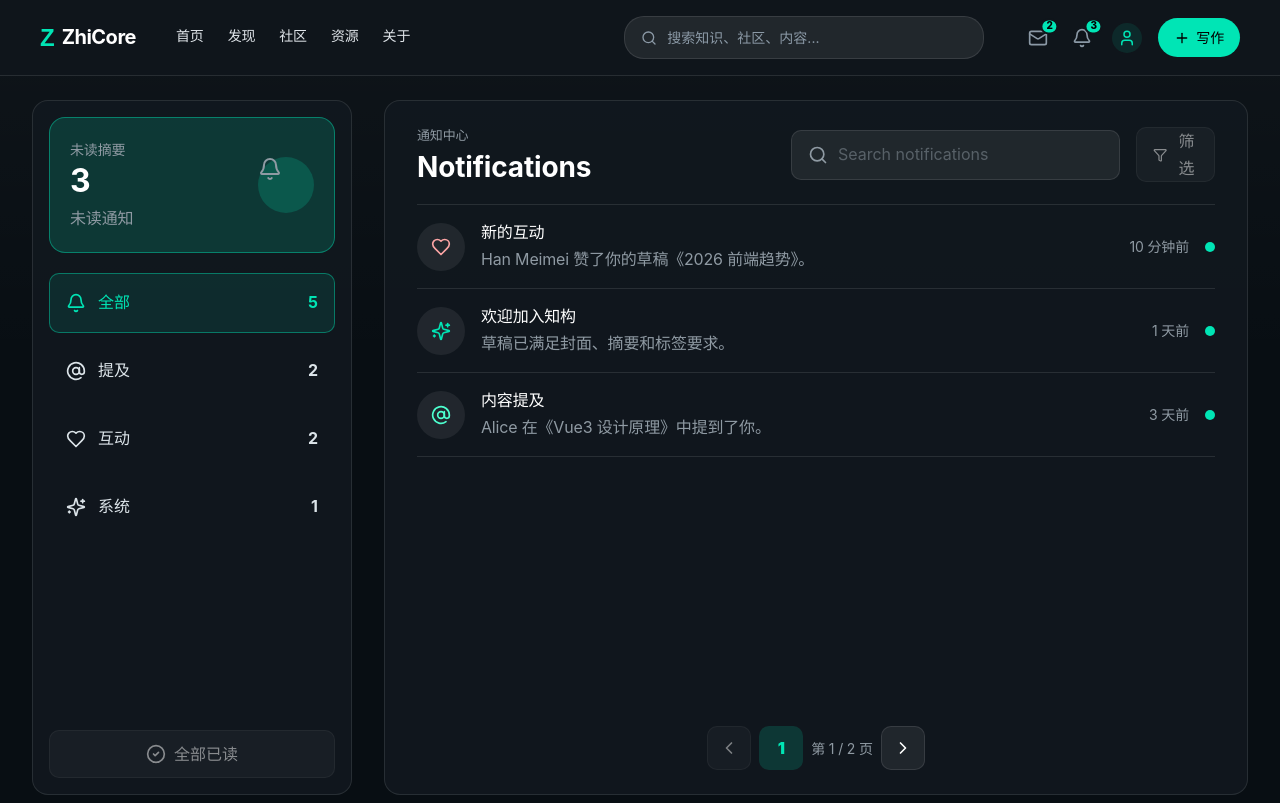
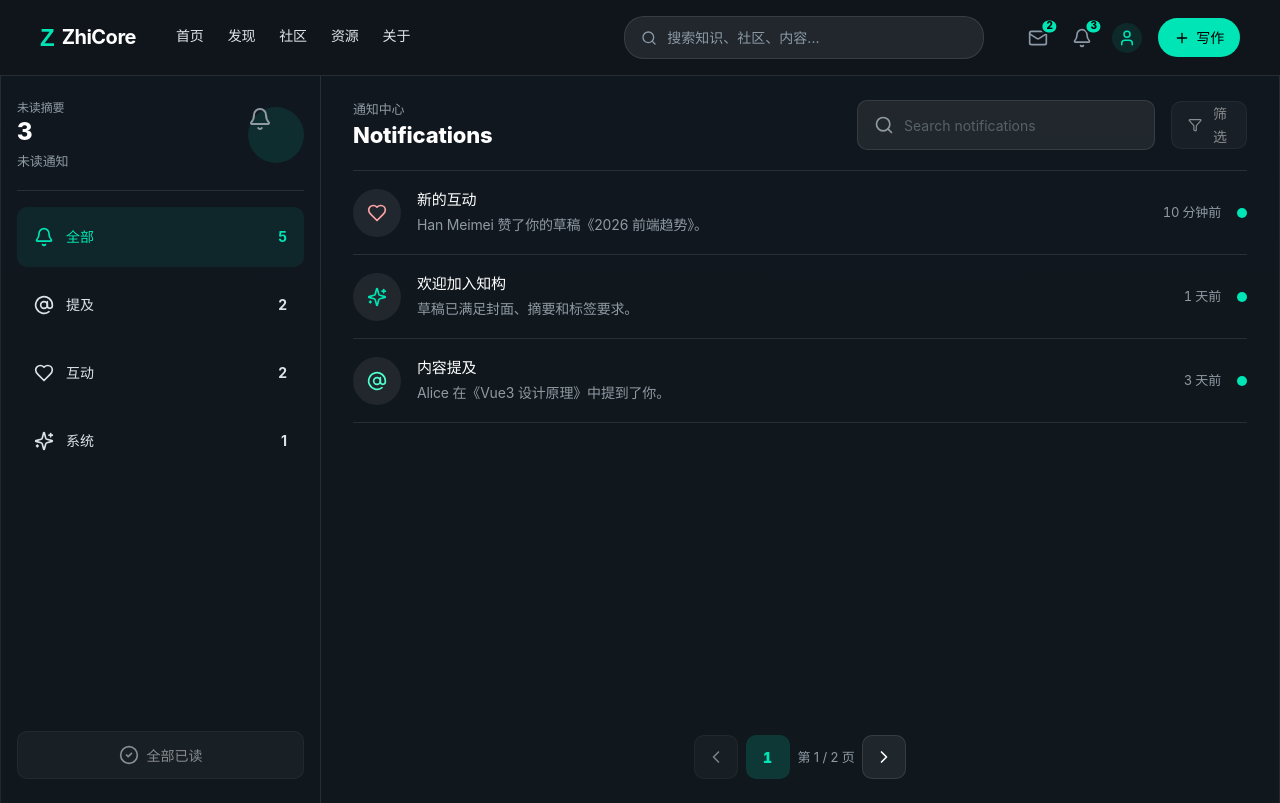
Before and after one commit to architectcgz/zhicore-frontend-vue, a Vue app: page /notifications in a window 1280 px wide. Built offline with nearby package versions, Linux system fonts and the light colour scheme.

Commit message:
style(ui): 收敛工作台页面排版和布局

```diff
--- a/src/pages/home/HomeNotificationsRoutePage.vue
+++ b/src/pages/home/HomeNotificationsRoutePage.vue
@@ -276,7 +276,8 @@ function goNextPage() {
   );
 
   min-height: calc(100vh - 73px);
-  padding: var(--space-6) var(--space-8) var(--space-2);
+  display: grid;
+  padding: 0;
   background:
     linear-gradient(180deg, rgba(255, 255, 255, 0.025), transparent 18rem),
     var(--notifications-bg);
@@ -285,17 +286,14 @@ function goNextPage() {
 
 .notifications-route__layout {
   display: grid;
-  width: min(100%, 96rem);
-  min-height: calc(100vh - 105px);
-  margin: 0 auto;
+  width: 100%;
+  min-height: 100%;
   grid-template-columns: minmax(15rem, 20rem) minmax(0, 1fr);
-  gap: var(--space-8);
+  border-inline: 1px solid var(--notifications-line);
 }
 
 .notifications-route__sidebar,
 .notifications-route__main {
-  border: 1px solid var(--notifications-line);
-  border-radius: var(--radius-lg);
   background: var(--notifications-panel);
 }
 
@@ -303,8 +301,9 @@ function goNextPage() {
   display: grid;
   min-height: 0;
   grid-template-rows: auto auto minmax(0, 1fr);
-  gap: var(--space-5);
-  padding: var(--space-4);
+  gap: var(--space-4);
+  padding: var(--space-6) var(--space-4);
+  border-right: 1px solid var(--notifications-line);
 }
 
 .notifications-route__summary {
@@ -312,10 +311,8 @@ function goNextPage() {
   align-items: center;
   justify-content: space-between;
   gap: var(--space-4);
-  padding: var(--space-5);
-  border: 1px solid var(--notifications-line-strong);
-  border-radius: var(--radius-lg);
-  background: color-mix(in srgb, var(--color-primary) 16%, transparent);
+  padding: 0 0 var(--space-5);
+  border-bottom: 1px solid var(--notifications-line);
 }
 
 .notifications-route__summary span,
@@ -325,20 +322,25 @@ function goNextPage() {
 
 .notifications-route__summary span {
   display: block;
-  font-size: 0.875rem;
-  font-weight: 700;
+  font-size: var(--font-size-ui-caption);
+  font-weight: var(--font-weight-ui-control);
+  line-height: 1.3;
 }
 
 .notifications-route__summary strong {
   display: block;
   margin-top: var(--space-1);
   color: var(--notifications-text-strong);
-  font-size: 2rem;
+  font-size: var(--font-size-ui-data);
+  font-variant-numeric: tabular-nums;
+  font-weight: var(--font-weight-ui-title);
   line-height: 1;
 }
 
 .notifications-route__summary p {
   margin: var(--space-2) 0 0;
+  font-size: var(--font-size-ui-meta);
+  line-height: var(--line-height-ui-meta);
 }
 
 .notifications-route__summary-icon {
@@ -348,7 +350,7 @@ function goNextPage() {
   align-items: center;
   justify-content: center;
   border-radius: var(--radius-pill);
-  background: color-mix(in srgb, var(--color-primary) 18%, transparent);
+  background: color-mix(in srgb, var(--color-primary) 10%, transparent);
   color: var(--color-primary);
 }
 
@@ -375,7 +377,9 @@ function goNextPage() {
   background: transparent;
   color: var(--notifications-text);
   cursor: pointer;
-  font-weight: 700;
+  font-size: var(--font-size-ui-body);
+  font-weight: var(--font-weight-ui-control);
+  line-height: 1.25;
   text-align: left;
   transition:
     background 0.2s ease,
@@ -390,8 +394,8 @@ function goNextPage() {
 }
 
 .notifications-route__nav-item[aria-current="page"] {
-  border-color: var(--notifications-line-strong);
-  background: color-mix(in srgb, var(--color-primary) 10%, transparent);
+  border-color: transparent;
+  background: color-mix(in srgb, var(--color-primary) 8%, transparent);
   color: var(--color-primary);
 }
 
@@ -413,7 +417,8 @@ function goNextPage() {
   background: var(--notifications-control);
   color: var(--notifications-text-strong);
   cursor: pointer;
-  font-weight: 700;
+  font-size: var(--font-size-ui-body);
+  font-weight: var(--font-weight-ui-control);
   transition:
     background 0.2s ease,
     border-color 0.2s ease,
@@ -474,15 +479,17 @@ function goNextPage() {
 .notifications-route__empty h1 {
   margin: 0;
   color: var(--notifications-text-strong);
-  font-size: 1.75rem;
-  line-height: 1.2;
+  font-size: var(--font-size-ui-page-title);
+  font-weight: var(--font-weight-ui-title);
+  line-height: var(--line-height-ui-title);
 }
 
 .notifications-route__section-label {
   margin: 0 0 var(--space-1);
   color: var(--notifications-muted);
-  font-size: 0.8125rem;
+  font-size: var(--font-size-ui-meta);
   font-weight: 800;
+  line-height: 1.3;
 }
 
 .notifications-route__toolbar {
@@ -521,6 +528,7 @@ function goNextPage() {
   outline: 0;
   background: transparent;
   color: var(--notifications-text-strong);
+  font-size: var(--font-size-ui-body);
 }
 
 .notifications-route__search input::placeholder {
@@ -550,12 +558,7 @@ function goNextPage() {
 }
 
 .notifications-route__item:hover {
-  background: linear-gradient(
-    90deg,
-    transparent,
-    rgba(255, 255, 255, 0.035),
-    transparent
-  );
+  background: color-mix(in srgb, var(--notifications-control) 52%, transparent);
 }
 
 .notifications-route__item-icon {
@@ -588,22 +591,26 @@ function goNextPage() {
 .notifications-route__item-body h2 {
   margin: 0;
   color: var(--notifications-text-strong);
-  font-size: 1rem;
-  line-height: 1.35;
+  font-size: var(--font-size-ui-row-title);
+  font-weight: var(--font-weight-ui-strong);
+  line-height: var(--line-height-ui-row-title);
 }
 
 .notifications-route__item-body p {
   overflow: hidden;
   margin: var(--space-1) 0 0;
   color: var(--notifications-muted);
-  line-height: 1.45;
+  font-size: var(--font-size-ui-body);
+  line-height: var(--line-height-ui-body);
   text-overflow: ellipsis;
   white-space: nowrap;
 }
 
 .notifications-route__item time {
   color: var(--notifications-muted);
-  font-size: 0.875rem;
+  font-size: var(--font-size-ui-meta);
+  font-variant-numeric: tabular-nums;
+  line-height: 1.3;
   white-space: nowrap;
 }
 
@@ -642,18 +649,21 @@ function goNextPage() {
   border-radius: var(--radius-md);
   background: color-mix(in srgb, var(--color-primary) 16%, transparent);
   color: var(--color-primary);
+  font-size: var(--font-size-ui-body);
+  font-variant-numeric: tabular-nums;
   font-weight: 900;
 }
 
 .notifications-route__pagination-status {
   color: var(--notifications-muted);
-  font-size: 0.875rem;
+  font-size: var(--font-size-ui-meta);
+  line-height: var(--line-height-ui-meta);
 }
 
 .notifications-route__eyebrow {
   margin: 0 0 var(--space-1);
   color: var(--color-primary);
-  font-size: 0.75rem;
+  font-size: var(--font-size-ui-caption);
   font-weight: 800;
   letter-spacing: 0.08em;
   text-transform: uppercase;
@@ -665,9 +675,8 @@ function goNextPage() {
   margin: var(--space-10) auto 0;
   gap: var(--space-3);
   padding: var(--space-10);
-  border: 1px solid var(--notifications-line);
-  border-radius: var(--radius-lg);
-  background: var(--notifications-panel);
+  border-block: 1px solid var(--notifications-line);
+  background: color-mix(in srgb, var(--notifications-panel) 72%, transparent);
   place-items: center;
   text-align: center;
 }
@@ -687,18 +696,16 @@ function goNextPage() {
 }
 
 @media (max-width: 900px) {
-  .notifications-route {
-    padding: var(--space-4);
-  }
-
   .notifications-route__layout {
     min-height: auto;
     grid-template-columns: 1fr;
-    gap: var(--space-4);
+    border-inline: 1px solid var(--notifications-line);
   }
 
   .notifications-route__sidebar {
     grid-template-rows: auto auto auto;
+    border-right: 0;
+    border-bottom: 1px solid var(--notifications-line);
   }
 
   .notifications-route__main {
@@ -728,7 +735,7 @@ function goNextPage() {
 
   .notifications-route__item time {
     grid-column: 2;
-    font-size: 0.8125rem;
+    font-size: var(--font-size-ui-meta);
   }
 
   .notifications-route__unread-dot {
--- a/src/style.css
+++ b/src/style.css
@@ -48,6 +48,23 @@
   --line-height-reading-body: 1.78;
   --line-height-reading-heading: 1.35;
   --line-height-reading-code: 1.56;
+
+  /* Product UI Typography Tokens */
+  --font-size-ui-page-title: 1.375rem;
+  --font-size-ui-section-title: 1.125rem;
+  --font-size-ui-row-title: 0.9375rem;
+  --font-size-ui-body: 0.875rem;
+  --font-size-ui-meta: 0.8125rem;
+  --font-size-ui-caption: 0.75rem;
+  --font-size-ui-data: 1.5rem;
+  --font-weight-ui-title: 820;
+  --font-weight-ui-strong: 750;
+  --font-weight-ui-control: 700;
+  --font-weight-ui-body: 500;
+  --line-height-ui-title: 1.2;
+  --line-height-ui-row-title: 1.35;
+  --line-height-ui-body: 1.5;
+  --line-height-ui-meta: 1.4;
 
   /* Brand Typography Tokens */
   --font-weight-h1: 850;
```
Also changed, not shown: src/features/user-profile/ui/UserProfileSettingsWorkspace.vue (+43 -59 lines), src/pages/home/message-route.css (+29 -34 lines).
